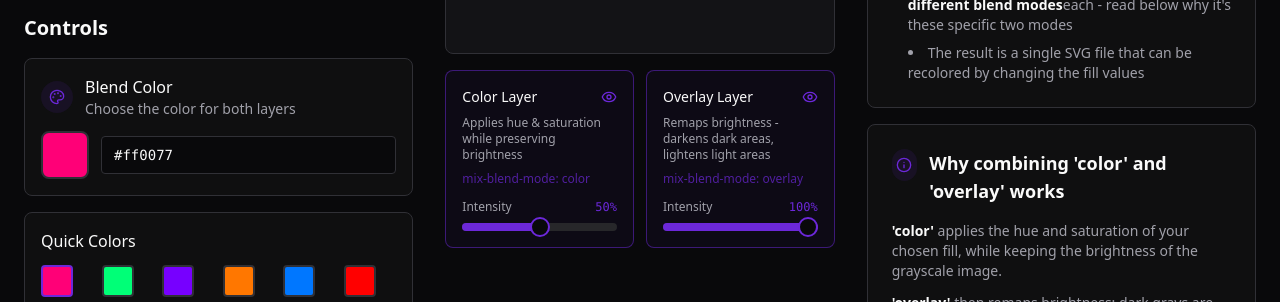
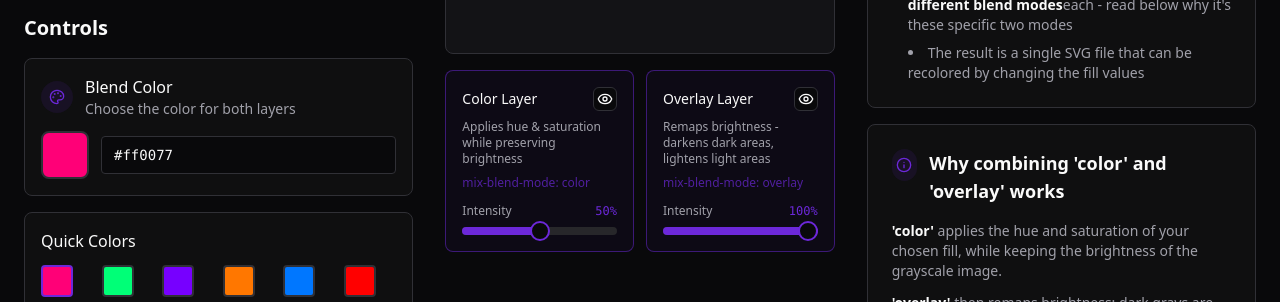
Before and after one commit to marcharlier/blend-svg-studio, a React (Vite) app: page / in a window 1280 px wide. Shown: the part 419-721 px from the top of the page. Built offline with nearby package versions, Linux system fonts and the light colour scheme.

Commit message:
Fix button click targets

```diff
--- a/src/components/SVGPreview.tsx
+++ b/src/components/SVGPreview.tsx
@@ -87,8 +87,7 @@ export const SVGPreview: React.FC<SVGPreviewProps> = ({
       </div>
 
       <div className="grid grid-cols-2 gap-3">
-        <button
-          onClick={onToggleColorLayer}
+        <div
           className={`
             p-4 border rounded-lg transition-all duration-200 text-left
             ${showColorLayer
@@ -99,11 +98,18 @@ export const SVGPreview: React.FC<SVGPreviewProps> = ({
         >
           <div className="flex items-center justify-between mb-2">
             <span className="text-sm font-medium">Color Layer</span>
+            <Button
+              variant="outline"
+              size="icon"
+              onClick={onToggleColorLayer}
+              className="h-6 w-6"
+            >
               {showColorLayer ? (
-              <Eye className="h-4 w-4 text-primary" />
+                <Eye className="h-3 w-3" />
               ) : (
-              <EyeOff className="h-4 w-4 text-muted-foreground" />
+                <EyeOff className="h-3 w-3" />
               )}
+            </Button>
           </div>
           <p className="text-xs text-muted-foreground mb-2">
             Applies hue & saturation while preserving brightness
@@ -127,10 +133,9 @@ export const SVGPreview: React.FC<SVGPreviewProps> = ({
               />
             </div>
           )}
-        </button>
+        </div>
 
-        <button
-          onClick={onToggleOverlayLayer}
+        <div
           className={`
             p-4 border rounded-lg transition-all duration-200 text-left
             ${showOverlayLayer
@@ -141,11 +146,18 @@ export const SVGPreview: React.FC<SVGPreviewProps> = ({
         >
           <div className="flex items-center justify-between mb-2">
             <span className="text-sm font-medium">Overlay Layer</span>
+            <Button
+              variant="outline"
+              size="icon"
+              onClick={onToggleOverlayLayer}
+              className="h-6 w-6"
+            >
               {showOverlayLayer ? (
-              <Eye className="h-4 w-4 text-primary" />
+                <Eye className="h-3 w-3" />
               ) : (
-              <EyeOff className="h-4 w-4 text-muted-foreground" />
+                <EyeOff className="h-3 w-3" />
               )}
+            </Button>
           </div>
           <p className="text-xs text-muted-foreground mb-2">
             Remaps brightness - darkens dark areas, lightens light areas
@@ -169,7 +181,7 @@ export const SVGPreview: React.FC<SVGPreviewProps> = ({
               />
             </div>
           )}
-        </button>
+        </div>
       </div>
     </div>
   );
```
Lines whose indentation alone changed are shown as unchanged.
